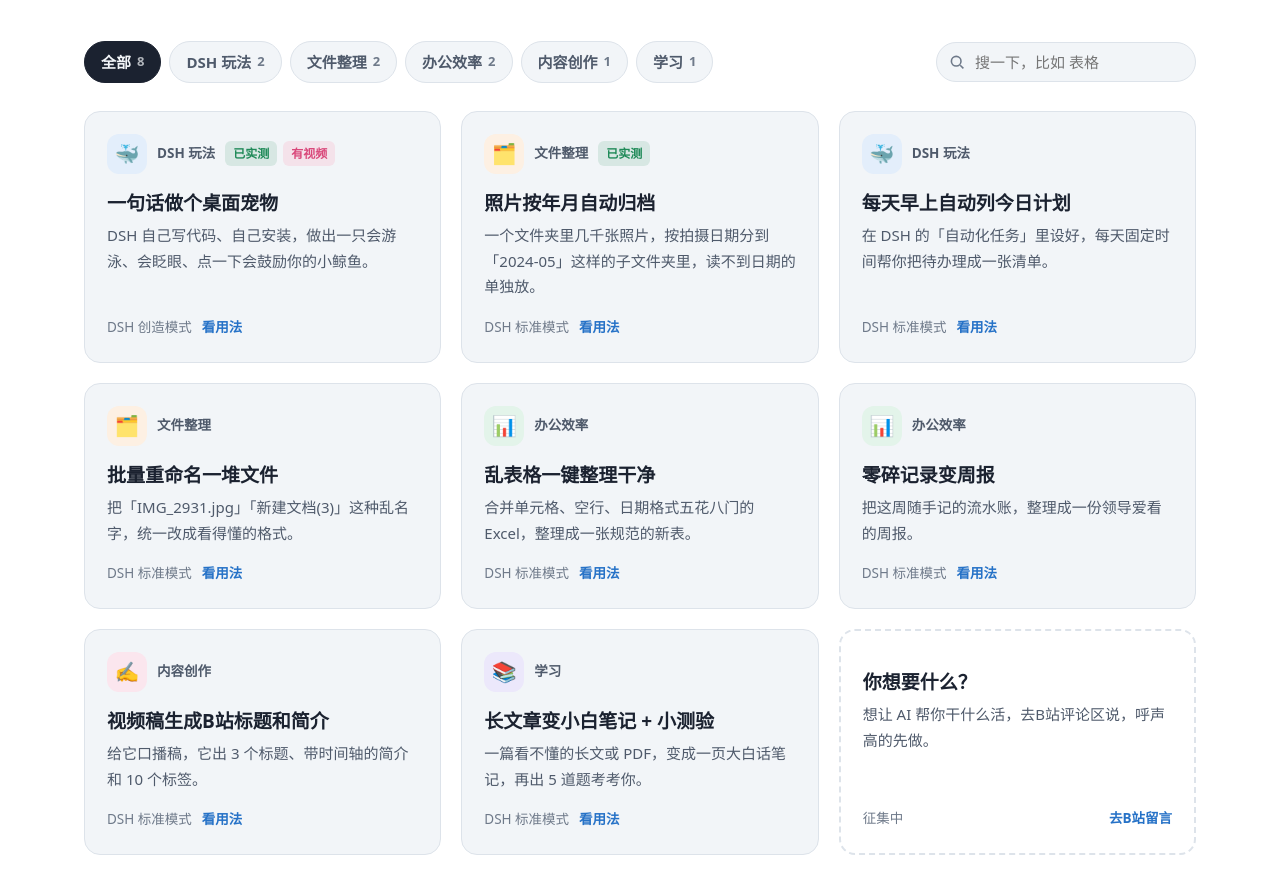
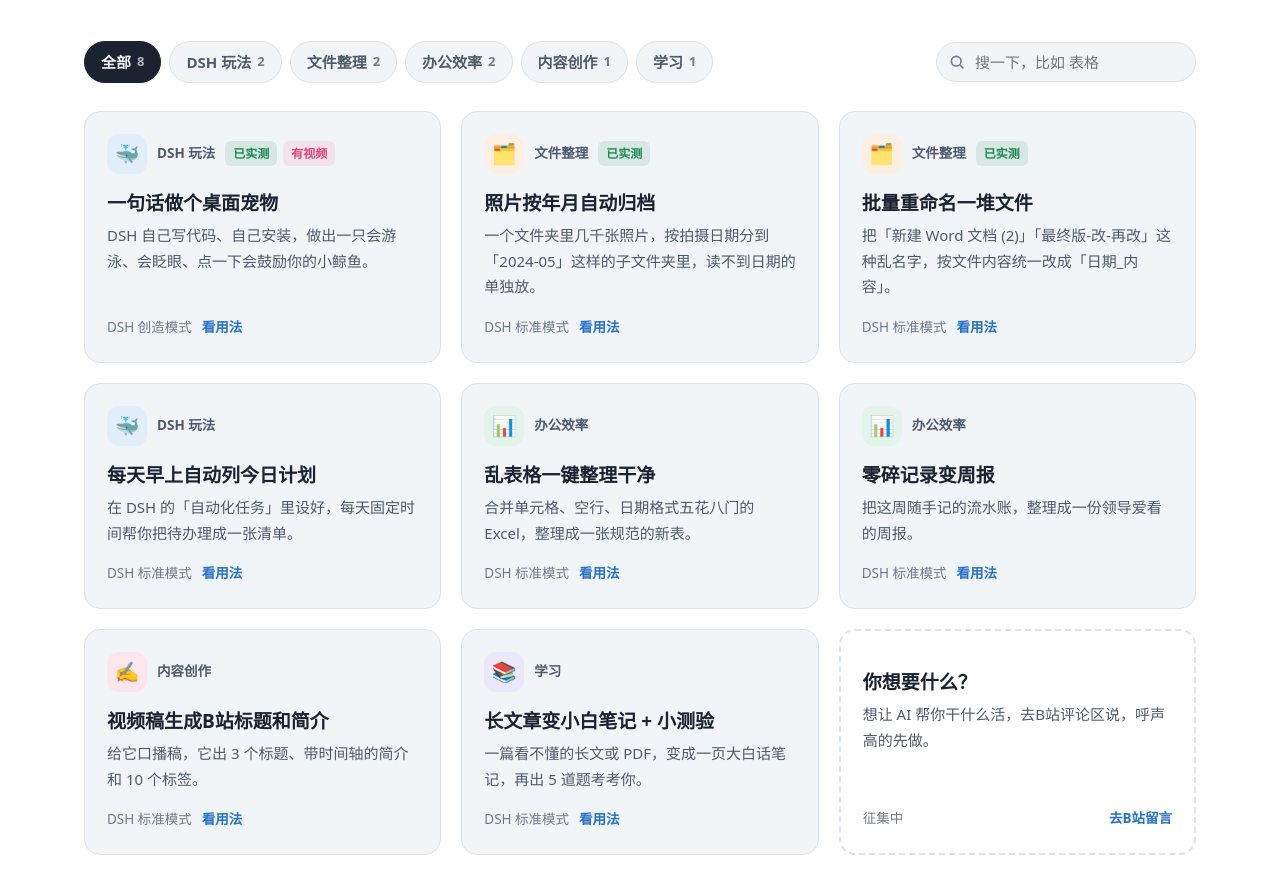
Before and after one commit to lius89628-hue/weiming-skills, a plain HTML site: page docs/index.html in a window 1280 px wide. Shown: the part 1039-1933 px from the top of the page. Drawn offline with Linux system fonts and the light colour scheme.

Commit message:
EP04: batch-rename skill tested, prompt updated

```diff
--- a/docs/index.html
+++ b/docs/index.html
@@ -445,12 +445,12 @@ const SKILLS = [
    can:["读照片里自带的拍摄日期（EXIF），文件名里的日期不作数","读不到日期的放进「日期不明」，不瞎猜","先给你看移动计划和每个文件夹的张数，你点头才动手","只移动不删除，还会留一份撤销清单"],
    prompt:"帮我整理工作区里的「照片」文件夹：按每张照片的拍摄日期，移动到「年-月」命名的子文件夹里，比如「2024-05」。拍摄日期从照片自带的信息（EXIF）里读，读不到的单独放进「日期不明」文件夹。动手之前先列出移动计划和每个文件夹会有多少张，等我确认再执行。不要删除任何文件，遇到重名就在文件名后面加序号。",
    steps:["第一次用，先把照片复制一份，放进工作区的「照片」文件夹","粘贴这段话发送，等它研究完弹出确认窗口","核对计划：各文件夹张数加起来等于总数","没问题就选「确认执行」，48 张实测 4 分钟左右"]},
-  {id:"batch-rename", cat:"file", mode:"标准模式",
+  {id:"batch-rename", cat:"file", mode:"标准模式", tested:true,
    name:"批量重命名一堆文件",
-   sum:"把「IMG_2931.jpg」「新建文档(3)」这种乱名字，统一改成看得懂的格式。",
-   can:["按你给的规则批量改名","先出一张「旧名字 → 新名字」对照表","改完保留一份对照表，随时能改回去"],
-   prompt:"帮我把工作区「待改名」文件夹里的文件批量重命名，规则是：日期_内容简述_序号，比如「2024-05-01_报价单_01.pdf」。日期用文件修改时间，内容简述根据文件内容或原名推断，不超过 8 个字。先给我一张「旧名字 → 新名字」的对照表，我确认后再改，改完把对照表保存成「改名记录.csv」。",
-   steps:["把文件放进工作区的「待改名」文件夹","粘贴发送，检查对照表，不满意直接说怎么改","确认后回复「执行」"]},
+   sum:"把「新建 Word 文档 (2)」「最终版-改-再改」这种乱名字，按文件内容统一改成「日期_内容」。",
+   can:["打开每个文件读内容（Word、PDF、表格、图片都行），从里面找日期","先出一张「旧名字 → 新名字」对照表，你确认才改","只改名不删除，并保存一份改名记录.csv，随时能改回去"],
+   prompt:"帮我把「待改名」文件夹里的文件批量重命名，格式是：日期_内容简述，比如「2024-05-08_晨光咖啡报价单.docx」。日期用文件内容里写的日期，内容里没有日期的用修改日期，并在对照表里标出来。内容简述不超过 10 个字。先给我一张「旧名字 → 新名字」对照表，等我确认再改。不要删除任何文件，改完把对照表保存成「改名记录.csv」。",
+   steps:["第一次用，先把要改名的文件复制一份，放进工作区的「待改名」文件夹","粘贴这段话发送，等它给出对照表","没看到完整对照表就先别确认，让它把表发出来","核对没问题再回复「确认，按这张表执行」"]},
   {id:"excel-clean", cat:"office", mode:"标准模式",
    name:"乱表格一键整理干净",
    sum:"合并单元格、空行、日期格式五花八门的 Excel，整理成一张规范的新表。",
```
